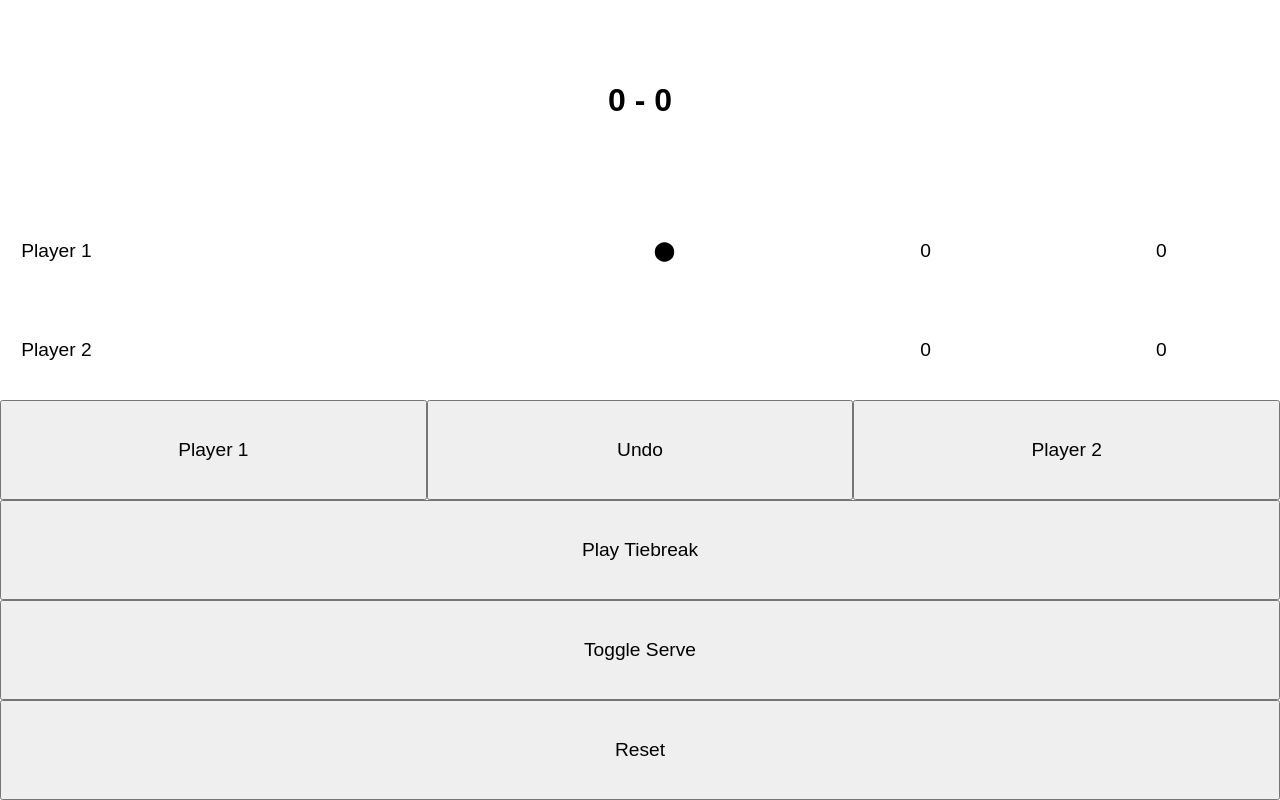
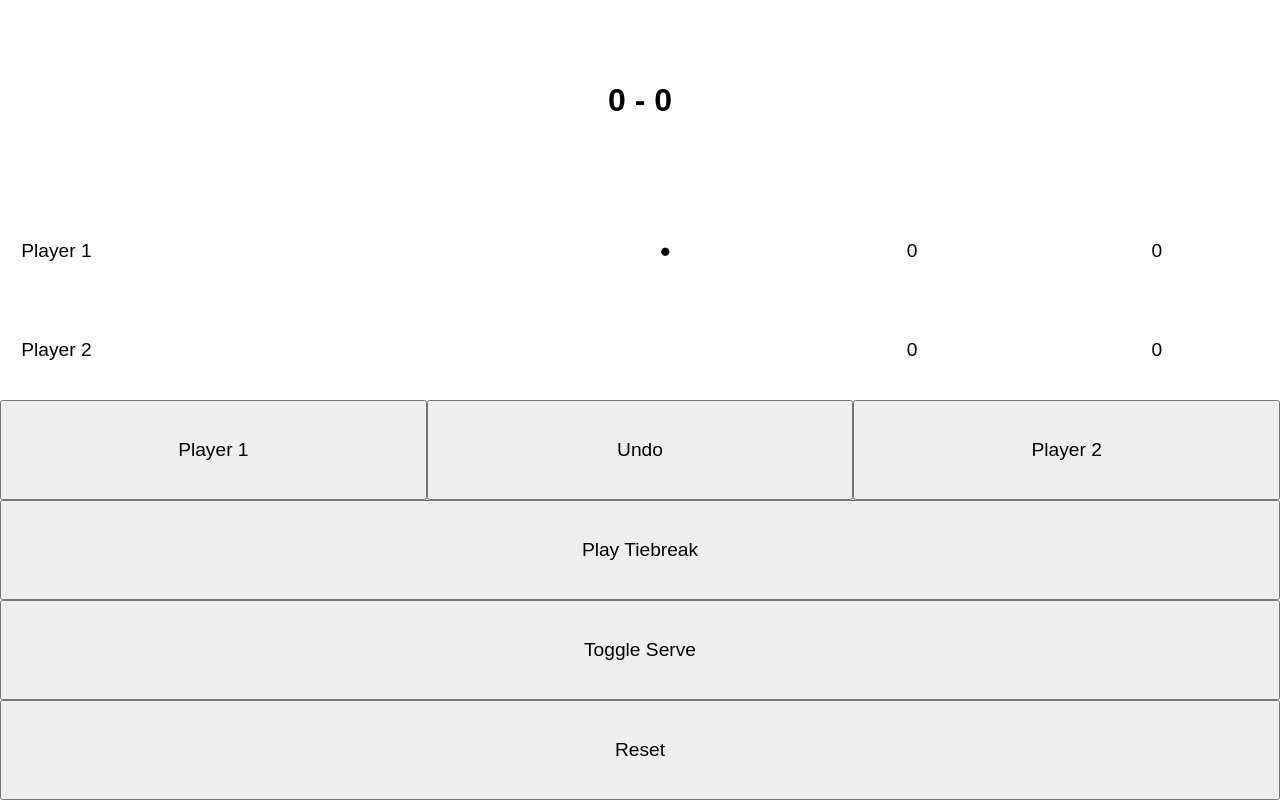
Before and after one commit to vinhanguyen/tennis, a React (Vite) app: page / in a window 1280 px wide. Built offline with nearby package versions, Linux system fonts and the light colour scheme.

Commit message:
Create ball component

```diff
--- a/src/Scoreboard.tsx
+++ b/src/Scoreboard.tsx
@@ -33,13 +33,13 @@ export default function Scoreboard({point}: ScoreboardProps) {
       <tbody>
         <tr>
           <td>Player 1</td>
-          <td>{p1Serve && <span>&#11044;</span>}</td>
+          <td>{p1Serve && <Ball />}</td>
           <td>{p1Games}</td>
           <td>{p1Points}</td>
         </tr>
         <tr>
           <td>Player 2</td>
-          <td>{!p1Serve && <span>&#11044;</span>}</td>
+          <td>{!p1Serve && <Ball />}</td>
           <td>{p2Games}</td>
           <td>{p2Points}</td>
         </tr>
@@ -47,3 +47,7 @@ export default function Scoreboard({point}: ScoreboardProps) {
     </table>
   );
 }
+
+function Ball() {
+  return <span>&#9679;</span>;
+}
```
